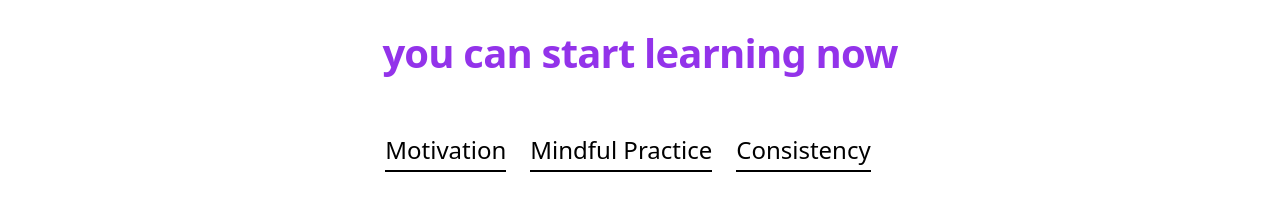
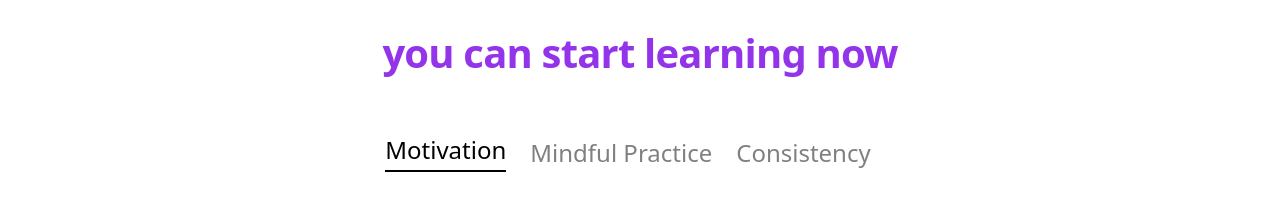
Before and after one commit to actuallyyun/learn-english-with-yun, a Next.js app in the folder nextjs-blog/: page / in a window 1280 px wide. Shown: the part 1960-2184 px from the top of the page. Built offline with nearby package versions, Linux system fonts and the light colour scheme; grey boxes are pictures that could not be loaded.

Commit message:
add more geneal styling

```diff
--- a/nextjs-blog/components/toggleSolutions.js
+++ b/nextjs-blog/components/toggleSolutions.js
@@ -69,35 +69,49 @@ const Consistency=({showConsistency})=>{
 
 const ToggleSolutions=()=>{
     const [showMotivation,setShowMotivtion]=useState(true)
+    const [motivationIsClicked,setMotivationIsClicked]=useState(true)
     const [showMindful,setShowMindful]=useState(false)
+    const [mindfulIsClicked,setMindfulIsClicked]=useState(false)
     const [showConsistency,setShowConsistency]=useState(false)
+    const [consistencyIsClicked,setConsistencyIsClicked]=useState(false)
 
     const handleShowMotivation=(event)=>{
         setShowMotivtion(true)
         setShowMindful(false)
         setShowConsistency(false)
 
+        setMotivationIsClicked(true)
+        setMindfulIsClicked(false)
+        setConsistencyIsClicked(false)
       }
 
     const handleShowMindful=(event)=>{
         setShowMindful(true)
         setShowMotivtion(false)
         setShowConsistency(false)
+
+        setMotivationIsClicked(false)
+        setMindfulIsClicked(true)
+        setConsistencyIsClicked(false)
     }
 
     const handleShowConsistency=()=>{
         setShowConsistency(true)
         setShowMindful(false)
         setShowMotivtion(false)
+
+        setMotivationIsClicked(false)
+        setMindfulIsClicked(false)
+        setConsistencyIsClicked(true)
     }
 
 
     return (
         <>
          <div className='flex flex-row m-auto w-3/4 justify-center text-2xl pb-10'>
-            <button className={`${utilStyles.underlineButton} mr-6`} onClick={handleShowMotivation}>Motivation</button>
-            <button className={`${utilStyles.underlineButton} mr-6`} onClick={handleShowMindful}>Mindful Practice</button>
-            <button className={`${utilStyles.underlineButton} mr-6`}  onClick={handleShowConsistency}>Consistency</button>
+            <button className={`${motivationIsClicked? (utilStyles.underlineButton):(utilStyles.noBorderButton)} mr-6`} onClick={handleShowMotivation}>Motivation</button>
+            <button className={`${mindfulIsClicked? (utilStyles.underlineButton):(utilStyles.noBorderButton)} mr-6`} onClick={handleShowMindful}>Mindful Practice</button>
+            <button className={`${consistencyIsClicked? (utilStyles.underlineButton):(utilStyles.noBorderButton)} mr-6`}  onClick={handleShowConsistency}>Consistency</button>
           </div>
 
 
--- a/nextjs-blog/styles/prose.module.css
+++ b/nextjs-blog/styles/prose.module.css
@@ -1,6 +1,9 @@
 .prose{
     max-width: 700px;
+}
 
+.proseXl{
+    max-width: 900px;
 }
 
 .prose >p{
--- a/nextjs-blog/styles/utils.module.css
+++ b/nextjs-blog/styles/utils.module.css
@@ -21,8 +21,13 @@
 }
 
 .headingMd {
-    font-size: 1.2rem;
+  font-size: 1.25rem;
   line-height: 1.5;
+}
+
+.subHeading {
+  font-size: 1rem;
+  color: rgb(30 41 59);
 }
 
 .borderCircle {
@@ -51,30 +56,28 @@
   color: #666;
 }
 
-.backGroundImage{
-    background-image: url('/images/background-image-home.jpg');
+.backGroundImage {
+  background-image: url("/images/background-image-home.jpg");
   background-position: 50% top;
-    height:560px;
-
-}
-
-.introSectionHeight{
   height: 560px;
 }
 
-.introTextHeight{
+.introSectionHeight {
+  height: 560px;
+}
+
+.introTextHeight {
   min-height: 176px;
 }
 
-
-.backGroundImageUnderWater{
-    background-image: url('/images/daniel-sinoca-AANCLsb0sU0-unsplash.jpg');
-    height:560px;
+.backGroundImageUnderWater {
+  background-image: url("/images/daniel-sinoca-AANCLsb0sU0-unsplash.jpg");
+  height: 560px;
 }
 
-.hidden{
+.hidden {
   opacity: 0;
-    filter:blur(5px);
+  filter: blur(5px);
   transform: translateY(100%);
   transition: all 2s;
 }
@@ -85,31 +88,30 @@
   transform: translateY(0);
 }
 
-.scrollAnimation:nth-child(2){
+.scrollAnimation:nth-child(2) {
   transition-delay: 200ms;
-
 }
-.scrollAnimation:nth-child(3){
+.scrollAnimation:nth-child(3) {
   transition-delay: 400ms;
-
 }
-.scrollAnimation:nth-child(4){
+.scrollAnimation:nth-child(4) {
   transition-delay: 600ms;
-
 }
-.scrollAnimation:nth-child(5){
+.scrollAnimation:nth-child(5) {
   transition-delay: 800ms;
-
 }
-.scrollAnimation:nth-child(6){
+.scrollAnimation:nth-child(6) {
   transition-delay: 1000ms;
-
 }
 
-.underlineButton{
-    border:none;
-  border-bottom:solid black 2px;
-  padding-bottom:4px;
+.underlineButton {
+  border: none;
+  border-bottom: solid black 2px;
+  padding-bottom: 4px;
   padding-right: 0;
+}
 
+.noBorderButton {
+  border: none;
+  color: gray;
 }
```
Lines whose indentation alone changed are shown as unchanged.
